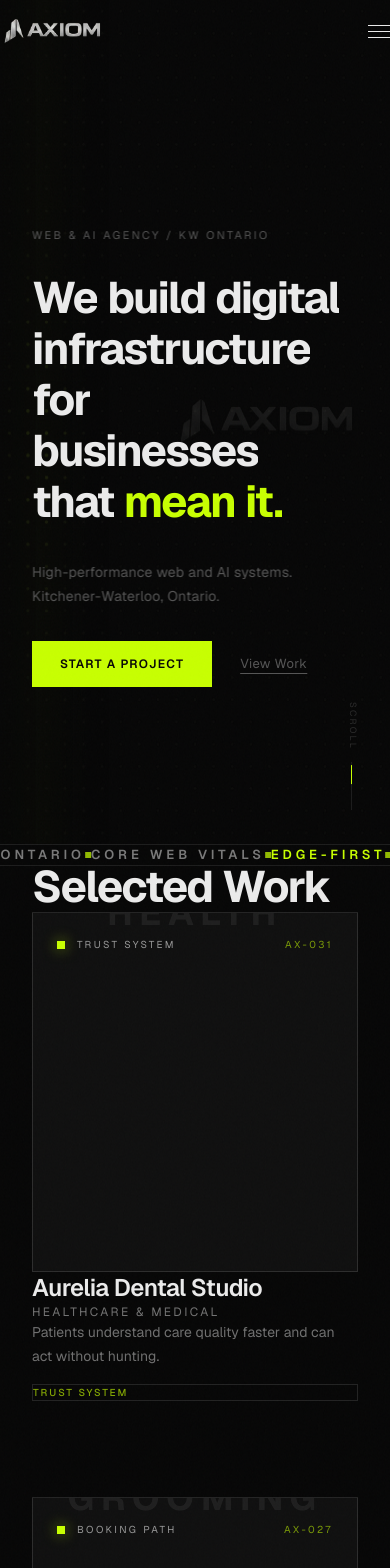
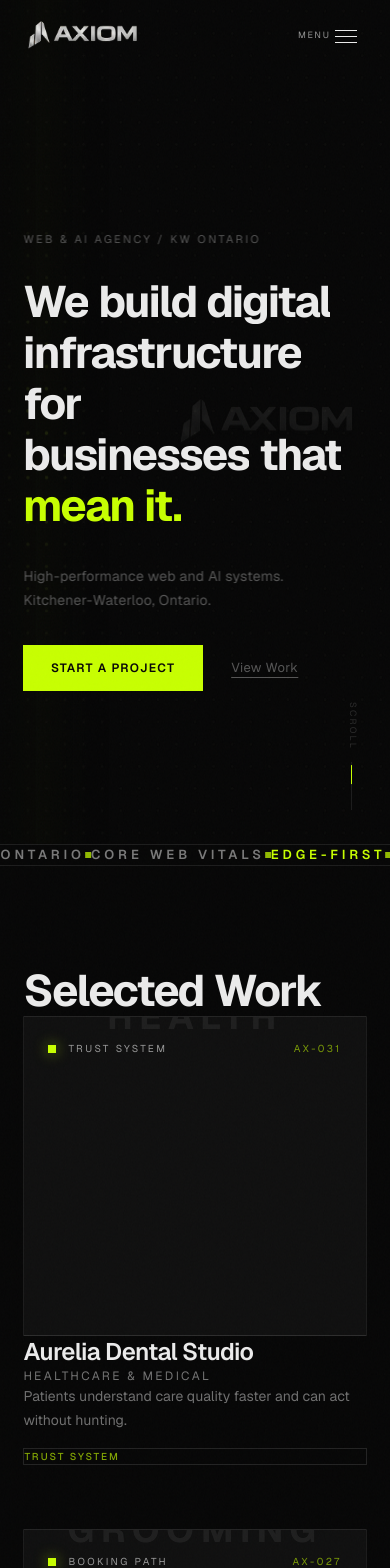
Before and after one commit to Mageester/axiom-site-preview, a React (Vite) app: page / in a window 390 px wide. Shown: the top 1568 px of the page. Built offline with nearby package versions, Linux system fonts and the light colour scheme.

Commit message:
Fix global spacing and clean staging layout

```diff
--- a/src/components/layout/Navbar.tsx
+++ b/src/components/layout/Navbar.tsx
@@ -53,9 +53,11 @@ export default function Navbar() {
     <>
       <nav
         ref={navRef}
-        className="fixed top-0 left-0 right-0 z-50 flex items-center justify-between px-5 md:px-8 transition-all duration-400"
+        className="fixed left-0 right-0 top-0 z-50 flex items-center justify-between transition-all duration-400"
         style={{
-          height: '64px',
+          height: '72px',
+          paddingLeft: 'var(--page-pad-x)',
+          paddingRight: 'var(--page-pad-x)',
           background: scrolled ? 'rgba(6,6,6,0.92)' : 'transparent',
           backdropFilter: scrolled ? 'blur(12px)' : 'none',
           borderBottom: scrolled ? '1px solid var(--ax-border)' : '1px solid transparent',
@@ -66,29 +68,19 @@ export default function Navbar() {
           <img
             src="/logoclear-320.webp"
             alt="Axiom"
-            className="block h-auto w-[104px] object-contain transition-opacity duration-300 md:w-[116px]"
-            style={{ opacity: scrolled ? 0.92 : 0.86 }}
+            className="block h-auto w-[118px] object-contain transition-opacity duration-300 md:w-[138px]"
+            style={{ opacity: scrolled ? 0.94 : 0.9 }}
           />
-          <span
-            className="ml-3 hidden h-5 w-px transition-colors duration-300 sm:block"
-            style={{ background: scrolled ? 'rgba(200,255,0,0.38)' : 'rgba(235,235,235,0.18)' }}
-          />
-          <span
-            className="ml-3 hidden text-[10px] font-semibold uppercase tracking-[0.22em] sm:block"
-            style={{ color: 'rgba(235,235,235,0.46)', fontFamily: 'Geist, sans-serif' }}
-          >
-            Infrastructure
-          </span>
         </a>
 
         {/* Desktop nav links */}
-        <div className="hidden md:flex items-center gap-8">
+        <div className="hidden items-center gap-10 md:flex">
           {navLinks.map(link => (
             <a
               key={link}
               href={`#${link.toLowerCase()}`}
-              className="font-geist text-[var(--ax-muted)] hover:text-[var(--ax-text)] transition-colors duration-200"
-              style={{ fontSize: '13px', letterSpacing: '0.02em' }}
+              className="font-geist text-[var(--ax-muted)] transition-colors duration-200 hover:text-[var(--ax-text)]"
+              style={{ fontSize: '12px', letterSpacing: '0.08em', textTransform: 'uppercase' }}
             >
               {link}
             </a>
@@ -99,36 +91,69 @@ export default function Navbar() {
         <div className="flex items-center gap-4">
           <a
             href="#contact"
-            className="hidden md:block bg-[var(--ax-lime)] text-[var(--ax-bg)] font-geist font-semibold hover:bg-[#d4ff33] transition-colors duration-150 rounded-none"
-            style={{ fontSize: '12px', letterSpacing: '0.08em', padding: '10px 20px', borderRadius: '0' }}
+            className="hidden bg-[var(--ax-lime)] text-[var(--ax-bg)] font-geist font-semibold transition-colors duration-150 hover:bg-[#d4ff33] md:block"
+            style={{ fontSize: '11px', letterSpacing: '0.1em', padding: '10px 18px', borderRadius: '0' }}
           >
             Start a Project
           </a>
 
           {/* Hamburger — mobile only */}
           <button
-            className="md:hidden flex flex-col gap-[5px] p-2 bg-transparent border-none"
+            className="nav-menu-button"
             onClick={() => setMenuOpen(v => !v)}
             aria-label="Toggle menu"
+            style={{
+              position: 'absolute',
+              right: 'var(--page-pad-x)',
+              top: '15px',
+              zIndex: 60,
+              border: 0,
+              width: '42px',
+              height: '42px',
+              alignItems: 'center',
+              justifyContent: 'center',
+            }}
           >
             <span
-              className="block h-px bg-[var(--ax-text)] transition-all duration-300"
               style={{
+                position: 'absolute',
+                right: '36px',
+                top: '14px',
+                color: 'rgba(235,235,235,0.62)',
+                fontFamily: 'Geist, sans-serif',
+                fontSize: '9px',
+                letterSpacing: '0.18em',
+              }}
+            >
+              MENU
+            </span>
+            <span
+              className="transition-all duration-300"
+              style={{
+                display: 'block',
                 width: '22px',
+                height: '1px',
+                background: 'var(--ax-text)',
                 transform: menuOpen ? 'rotate(45deg) translate(4px, 4px)' : 'none',
               }}
             />
             <span
-              className="block h-px bg-[var(--ax-text)] transition-all duration-300"
+              className="transition-all duration-300"
               style={{
+                display: 'block',
                 width: '22px',
+                height: '1px',
+                background: 'var(--ax-text)',
                 opacity: menuOpen ? 0 : 1,
               }}
             />
             <span
-              className="block h-px bg-[var(--ax-text)] transition-all duration-300"
+              className="transition-all duration-300"
               style={{
+                display: 'block',
                 width: '22px',
+                height: '1px',
+                background: 'var(--ax-text)',
                 transform: menuOpen ? 'rotate(-45deg) translate(4px, -4px)' : 'none',
               }}
             />
--- a/src/components/sections/Capabilities.tsx
+++ b/src/components/sections/Capabilities.tsx
@@ -190,10 +190,8 @@ export default function Capabilities() {
     <section
       ref={sectionRef}
       id="services"
-      className="relative w-full overflow-hidden py-36 md:py-44"
+      className="ax-section relative w-full overflow-hidden"
       style={{
-        paddingLeft: 'clamp(32px, 7vw, 108px)',
-        paddingRight: 'clamp(32px, 4vw, 64px)',
         background: 'var(--ax-bg)',
       }}
     >
@@ -207,7 +205,8 @@ export default function Capabilities() {
         }}
       />
 
-      <div className="relative z-10 mb-16 max-w-5xl md:mb-24">
+      <div className="ax-container relative z-10">
+      <div className="mb-[var(--content-gap)] max-w-5xl">
         <p
           className="mb-7 text-[11px] font-semibold uppercase tracking-[0.24em]"
           style={{ color: 'var(--ax-lime)', fontFamily: 'Geist, sans-serif' }}
@@ -243,7 +242,7 @@ export default function Capabilities() {
         </p>
       </div>
 
-      <div className="relative z-10 grid gap-12 lg:grid-cols-[0.74fr_1.26fr] lg:items-start">
+      <div className="relative z-10 grid gap-[var(--content-gap)] lg:grid-cols-[0.72fr_1.28fr] lg:items-start">
         <aside className="lg:sticky lg:top-28">
           <div
             ref={panelRef}
@@ -290,7 +289,7 @@ export default function Capabilities() {
                     ref={(node) => {
                       statValueRefs.current[index] = node;
                     }}
-                    className="block text-4xl font-bold tracking-[-0.06em] md:text-6xl"
+                    className="block text-[clamp(36px,4.5vw,58px)] font-bold tracking-[-0.06em]"
                     style={{ color: 'var(--ax-text)', fontFamily: 'Geist, sans-serif' }}
                   >
                     {formatStat(0, stat)}
@@ -396,6 +395,7 @@ export default function Capabilities() {
           })}
         </div>
       </div>
+      </div>
     </section>
   );
 }
--- a/src/components/sections/FinalCTA.tsx
+++ b/src/components/sections/FinalCTA.tsx
@@ -31,7 +31,7 @@ export default function FinalCTA() {
   }, []);
 
   return (
-    <section ref={sectionRef} id="contact" className="relative flex min-h-[92vh] items-center overflow-hidden px-[clamp(32px,7vw,108px)] py-32" style={{ background: 'var(--ax-bg)' }}>
+    <section ref={sectionRef} id="contact" className="relative flex min-h-[92vh] items-center overflow-hidden py-32" style={{ paddingLeft: 'var(--page-pad-x)', paddingRight: 'var(--page-pad-x)', background: 'var(--ax-bg)' }}>
       <img src="/logoclear-320.webp" alt="" className="pointer-events-none absolute left-1/2 top-1/2 w-[92vw] max-w-[980px] -translate-x-1/2 -translate-y-1/2" style={{ opacity: 0.07, mixBlendMode: 'screen' }} />
       <div className="absolute inset-0 opacity-[0.16]" style={{ backgroundImage: 'linear-gradient(rgba(235,235,235,0.045) 1px, transparent 1px), linear-gradient(90deg, rgba(235,235,235,0.04) 1px, transparent 1px)', backgroundSize: '48px 48px' }} />
       <div ref={scanRef} className="pointer-events-none absolute left-0 top-1/2 h-[2px] w-full" style={{ background: 'linear-gradient(90deg, transparent, var(--ax-lime), transparent)', boxShadow: '0 0 36px rgba(200,255,0,0.38)' }} />
--- a/src/components/sections/Footer.tsx
+++ b/src/components/sections/Footer.tsx
@@ -2,20 +2,14 @@ export default function Footer() {
   const links = ['Work', 'Process', 'About', 'Pricing'];
 
   return (
-    <footer className="relative overflow-hidden border-t px-[clamp(32px,7vw,108px)] py-14 md:py-20" style={{ background: 'var(--ax-bg)', borderColor: 'var(--ax-border)' }}>
-      <img src="/logoclear-320.webp" alt="" className="pointer-events-none absolute bottom-[-22%] right-[-8%] w-[86vw] max-w-[980px]" style={{ opacity: 0.045, mixBlendMode: 'screen' }} />
+    <footer className="ax-section-sm relative overflow-hidden border-t" style={{ background: 'var(--ax-bg)', borderColor: 'var(--ax-border)' }}>
+      <img src="/logoclear-320.webp" alt="" className="pointer-events-none absolute bottom-[-18%] right-[-8%] w-[78vw] max-w-[900px]" style={{ opacity: 0.04, mixBlendMode: 'screen' }} />
       <div className="pointer-events-none absolute left-0 top-0 h-px w-full" style={{ background: 'linear-gradient(90deg, transparent, rgba(200,255,0,0.42), transparent)' }} />
-      <div className="relative z-10 grid gap-12 md:grid-cols-[1.35fr_0.65fr_0.75fr_0.65fr]">
+      <div className="ax-container relative z-10 grid gap-12 md:grid-cols-[1.35fr_0.65fr_0.75fr_0.65fr]">
         <div>
           <div className="max-w-[330px]">
-            <img
-              src="/logoclear-320.webp"
-              alt="Axiom"
-              className="block h-auto w-[188px] object-contain md:w-[230px]"
-              style={{ opacity: 0.9 }}
-            />
+            <h2 className="text-xl font-semibold uppercase tracking-[0.16em]" style={{ color: 'var(--ax-text)', fontFamily: 'Geist, sans-serif' }}>Axiom Infrastructure</h2>
             <div className="mt-6 h-px w-20" style={{ background: 'rgba(200,255,0,0.5)' }} />
-            <h2 className="mt-6 text-xl font-semibold uppercase tracking-[0.16em]" style={{ color: 'var(--ax-text)', fontFamily: 'Geist, sans-serif' }}>Axiom Infrastructure</h2>
           </div>
           <p className="mt-4 max-w-xs text-sm leading-6" style={{ color: 'rgba(235,235,235,0.58)', fontFamily: 'Geist, sans-serif' }}>Websites built to convert. Not to decorate.</p>
         </div>
@@ -43,7 +37,7 @@ export default function Footer() {
           </div>
         </div>
       </div>
-      <div className="relative z-10 mt-16 flex flex-col gap-4 border-t pt-6 md:flex-row md:items-center md:justify-between" style={{ borderColor: 'var(--ax-border)' }}>
+      <div className="ax-container relative z-10 mt-16 flex flex-col gap-4 border-t pt-6 md:flex-row md:items-center md:justify-between" style={{ borderColor: 'var(--ax-border)' }}>
         <p className="text-[11px] uppercase tracking-[0.22em]" style={{ color: 'var(--ax-muted)', fontFamily: 'Geist, sans-serif' }}>© 2026 Axiom Infrastructure.</p>
         <p className="text-[11px] uppercase tracking-[0.22em]" style={{ color: 'rgba(235,235,235,0.28)', fontFamily: 'Geist, sans-serif' }}>System shutdown / stable</p>
       </div>
--- a/src/components/sections/Hero.tsx
+++ b/src/components/sections/Hero.tsx
@@ -246,10 +246,10 @@ export default function Hero() {
       style={{
         position: 'relative',
         display: 'flex',
-        minHeight: '100vh',
+        minHeight: '100svh',
         alignItems: 'center',
         overflow: 'hidden',
-        paddingTop: '64px',
+        paddingTop: '72px',
         background: '#060606',
       }}
     >
@@ -260,8 +260,8 @@ export default function Hero() {
           zIndex: 10,
           width: '100%',
           maxWidth: '760px',
-          paddingLeft: 'clamp(32px, 7vw, 108px)',
-          paddingRight: 'clamp(32px, 4vw, 64px)',
+          paddingLeft: 'var(--page-pad-x)',
+          paddingRight: 'var(--page-pad-x)',
           willChange: 'transform',
         }}
         className="lg:w-1/2"
@@ -277,7 +277,7 @@ export default function Hero() {
           style={{
             fontFamily: 'Geist, sans-serif',
             fontWeight: 700,
-            fontSize: 'clamp(44px, 5.6vw, 82px)',
+            fontSize: 'clamp(44px, 5.4vw, 78px)',
             letterSpacing: '-0.04em',
             lineHeight: 1,
             color: '#ebebeb',
--- a/src/components/sections/Pricing.tsx
+++ b/src/components/sections/Pricing.tsx
@@ -43,8 +43,9 @@ export default function Pricing() {
   }, []);
 
   return (
-    <section ref={sectionRef} id="pricing" className="relative overflow-hidden px-[clamp(32px,7vw,108px)] py-36 md:py-44" style={{ background: 'var(--ax-bg)' }}>
+    <section ref={sectionRef} id="pricing" className="ax-section relative overflow-hidden" style={{ background: 'var(--ax-bg)' }}>
       <div ref={scanRef} className="pointer-events-none absolute left-0 top-[47%] h-[2px] w-full" style={{ background: 'linear-gradient(90deg, transparent, var(--ax-lime), transparent)', boxShadow: '0 0 28px rgba(200,255,0,0.28)' }} />
+      <div className="ax-container">
       <p className="mb-7 text-[11px] font-semibold uppercase tracking-[0.24em]" style={{ color: 'var(--ax-lime)', fontFamily: 'Geist, sans-serif' }}>PRICING</p>
       <div className="grid gap-8 lg:grid-cols-[0.95fr_1.05fr] lg:items-end">
         <h2 ref={headingRef} className="font-bold uppercase" style={{ color: 'var(--ax-text)', fontFamily: 'Geist, sans-serif', fontSize: 'clamp(42px,5.5vw,86px)', letterSpacing: '-0.045em', lineHeight: 0.9 }}>
@@ -59,7 +60,7 @@ export default function Pricing() {
         </p>
       </div>
 
-      <div className="mt-20 grid gap-6 lg:grid-cols-3">
+      <div className="mt-[var(--content-gap)] grid gap-8 lg:grid-cols-3">
         {plans.map((plan, index) => (
           <article
             key={plan.name}
@@ -104,6 +105,7 @@ export default function Pricing() {
           </article>
         ))}
       </div>
+      </div>
     </section>
   );
 }
--- a/src/components/sections/WhyAxiom.tsx
+++ b/src/components/sections/WhyAxiom.tsx
@@ -58,8 +58,8 @@ export default function WhyAxiom() {
   const statement = 'A site is weak when the offer is unclear, proof is buried, load time drags, or the handoff dies after launch. We build against that.';
 
   return (
-    <section ref={sectionRef} id="about" className="relative overflow-hidden px-[clamp(32px,7vw,108px)] py-36 md:py-44" style={{ background: 'var(--ax-bg)' }}>
-      <div className="relative border px-6 py-12 md:px-12 md:py-16" style={{ background: 'var(--ax-surface)', borderColor: 'var(--ax-border)' }}>
+    <section ref={sectionRef} id="about" className="ax-section relative overflow-hidden" style={{ background: 'var(--ax-bg)' }}>
+      <div className="ax-container relative border px-6 py-12 md:px-12 md:py-16" style={{ background: 'var(--ax-surface)', borderColor: 'var(--ax-border)' }}>
         <img src="/logoclear-320.webp" alt="" className="pointer-events-none absolute right-[-4%] top-[-8%] w-[58vw] max-w-[680px]" style={{ opacity: 0.055, mixBlendMode: 'screen' }} />
         <div className="relative z-10">
           <p className="mb-7 text-[11px] font-semibold uppercase tracking-[0.24em]" style={{ color: 'var(--ax-lime)', fontFamily: 'Geist, sans-serif' }}>WHY AXIOM</p>
@@ -70,7 +70,7 @@ export default function WhyAxiom() {
               </span>
             ))}
           </h2>
-          <p ref={statementRef} className="mt-10 max-w-5xl font-semibold tracking-[-0.04em]" style={{ color: 'var(--ax-text)', fontFamily: 'Geist, sans-serif', fontSize: 'clamp(32px, 5vw, 64px)', lineHeight: 1.12 }}>
+          <p ref={statementRef} className="mt-12 max-w-5xl font-semibold tracking-[-0.04em]" style={{ color: 'var(--ax-text)', fontFamily: 'Geist, sans-serif', fontSize: 'clamp(32px, 5vw, 64px)', lineHeight: 1.12 }}>
             {statement.split(' ').map((word, index) => (
               <span key={`${word}-${index}`} className="word-mask mr-[0.18em]">
                 <span className="why-word inline-block">{word}</span>
@@ -78,7 +78,7 @@ export default function WhyAxiom() {
             ))}
           </p>
 
-          <div className="mt-[72px] grid gap-px md:grid-cols-2" style={{ background: 'var(--ax-border)' }}>
+          <div className="mt-[var(--content-gap)] grid gap-px md:grid-cols-2" style={{ background: 'var(--ax-border)' }}>
             {points.map(([title, body], index) => (
               <article key={title} className="why-cell relative min-h-[240px] overflow-hidden p-7 md:p-9" style={{ background: 'var(--ax-surface)' }}>
                 <div className="why-edge absolute bottom-0 left-0 top-0 w-[2px]" style={{ background: 'var(--ax-lime)' }} />
--- a/src/components/sections/Work.tsx
+++ b/src/components/sections/Work.tsx
@@ -104,14 +104,13 @@ export default function Work() {
     <section
       ref={sectionRef}
       id="work"
-      className="relative w-full pb-36 pt-28 lg:pt-40"
+      className="ax-section-lg relative w-full"
       style={{
-        paddingLeft: 'clamp(32px, 7vw, 108px)',
-        paddingRight: 'clamp(32px, 4vw, 64px)',
         background: 'var(--ax-bg)',
       }}
     >
-      <div className="mb-16 md:mb-24 flex flex-col gap-5 md:flex-row md:items-end md:justify-between">
+      <div className="ax-container">
+      <div className="mb-[var(--content-gap)] flex flex-col gap-6 md:flex-row md:items-end md:justify-between">
         <h2
           ref={headingRef}
           className="font-geist font-bold"
@@ -139,7 +138,7 @@ export default function Work() {
         </div>
       </div>
 
-      <div className="flex flex-col gap-24 md:gap-32">
+      <div className="flex flex-col gap-[var(--content-gap-lg)]">
         {projects.map((project, idx) => (
           <a
             key={project.title}
@@ -147,7 +146,7 @@ export default function Work() {
             data-cursor="view"
             className="work-card group block w-full no-underline"
           >
-            <div className="visual-container relative overflow-hidden border bg-[var(--ax-surface)]" style={{ borderColor: 'rgba(235,235,235,0.13)', minHeight: 'clamp(360px, 48vw, 640px)' }}>
+            <div className="visual-container relative overflow-hidden border bg-[var(--ax-surface)]" style={{ borderColor: 'rgba(235,235,235,0.13)', minHeight: 'clamp(320px, 42vw, 560px)' }}>
               <div className="inner-visual relative h-full w-full transition-transform duration-700 ease-[cubic-bezier(0.16,1,0.3,1)] group-hover:scale-[1.025]">
                 <div
                   className="absolute inset-0"
@@ -227,6 +226,7 @@ export default function Work() {
           </a>
         ))}
       </div>
+      </div>
     </section>
   );
 }
--- a/src/index.css
+++ b/src/index.css
@@ -21,6 +21,17 @@
   --ax-text: var(--color-ax-text);
   --ax-muted: var(--color-ax-muted);
   --ax-lime: var(--color-ax-lime);
+
+  --page-pad-x: clamp(24px, 5vw, 80px);
+  --container-max: 1180px;
+
+  --section-y-sm: clamp(72px, 10vw, 120px);
+  --section-y: clamp(110px, 15vw, 190px);
+  --section-y-lg: clamp(140px, 20vw, 260px);
+
+  --content-gap-sm: clamp(20px, 3vw, 40px);
+  --content-gap: clamp(40px, 6vw, 86px);
+  --content-gap-lg: clamp(64px, 9vw, 128px);
 }
 
 *, *::before, *::after {
@@ -41,6 +52,80 @@ html {
 body {
   background-color: var(--color-ax-bg);
   overscroll-behavior: none;
+  overflow-x: hidden;
+}
+
+img,
+svg,
+canvas,
+video {
+  max-width: 100%;
+}
+
+a {
+  color: inherit;
+}
+
+.ax-container {
+  width: min(var(--container-max), calc(100% - (var(--page-pad-x) * 2)));
+  margin-inline: auto;
+}
+
+.ax-section {
+  padding-block: var(--section-y);
+}
+
+.ax-section-lg {
+  padding-block: var(--section-y-lg);
+}
+
+.ax-section-sm {
+  padding-block: var(--section-y-sm);
+}
+
+.ax-section-header {
+  display: grid;
+  gap: clamp(24px, 3.5vw, 44px);
+}
+
+.ax-section-copy {
+  max-width: 620px;
+  font-size: clamp(15px, 1.2vw, 18px);
+  line-height: 1.68;
+}
+
+.ax-section-heading {
+  max-width: 1000px;
+  font-size: clamp(44px, 7vw, 96px);
+  line-height: 0.92;
+  letter-spacing: -0.045em;
+}
+
+.nav-menu-button {
+  display: flex !important;
+  flex-direction: column;
+  gap: 5px;
+  padding: 8px;
+  background: transparent;
+}
+
+@media (min-width: 768px) {
+  .nav-menu-button {
+    display: none !important;
+  }
+}
+
+@media (max-width: 767px) {
+  :root {
+    --page-pad-x: clamp(22px, 6vw, 30px);
+    --section-y: clamp(88px, 18vw, 128px);
+    --section-y-lg: clamp(104px, 22vw, 150px);
+    --content-gap: clamp(34px, 10vw, 52px);
+  }
+
+  * {
+    cursor: auto !important;
+  }
 }
 
 /* Text selection */
```
Also changed, not shown: src/components/sections/Process.tsx (+6 -6 lines), 1 other file (tests, documents, lock files or other folders).
